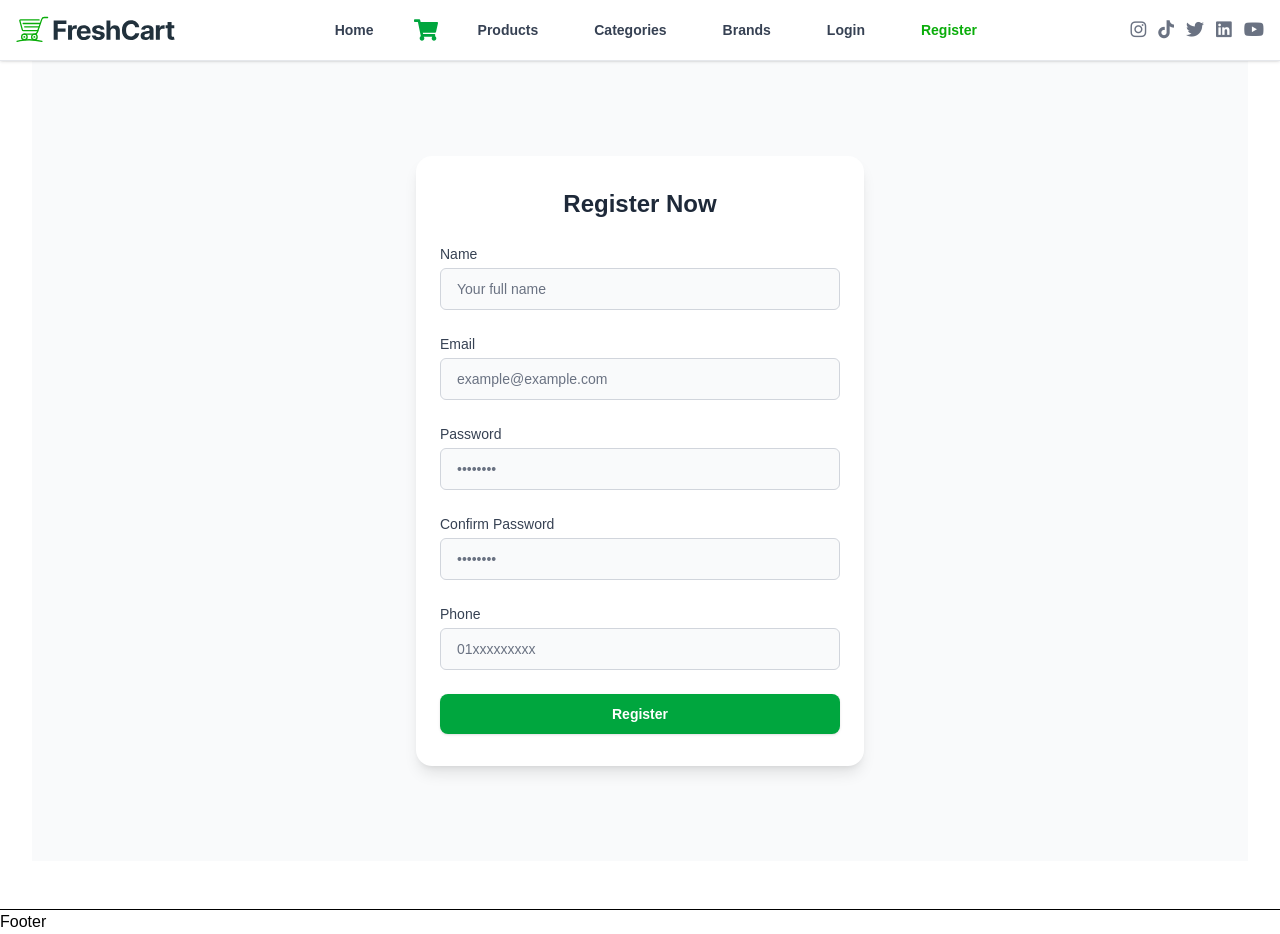
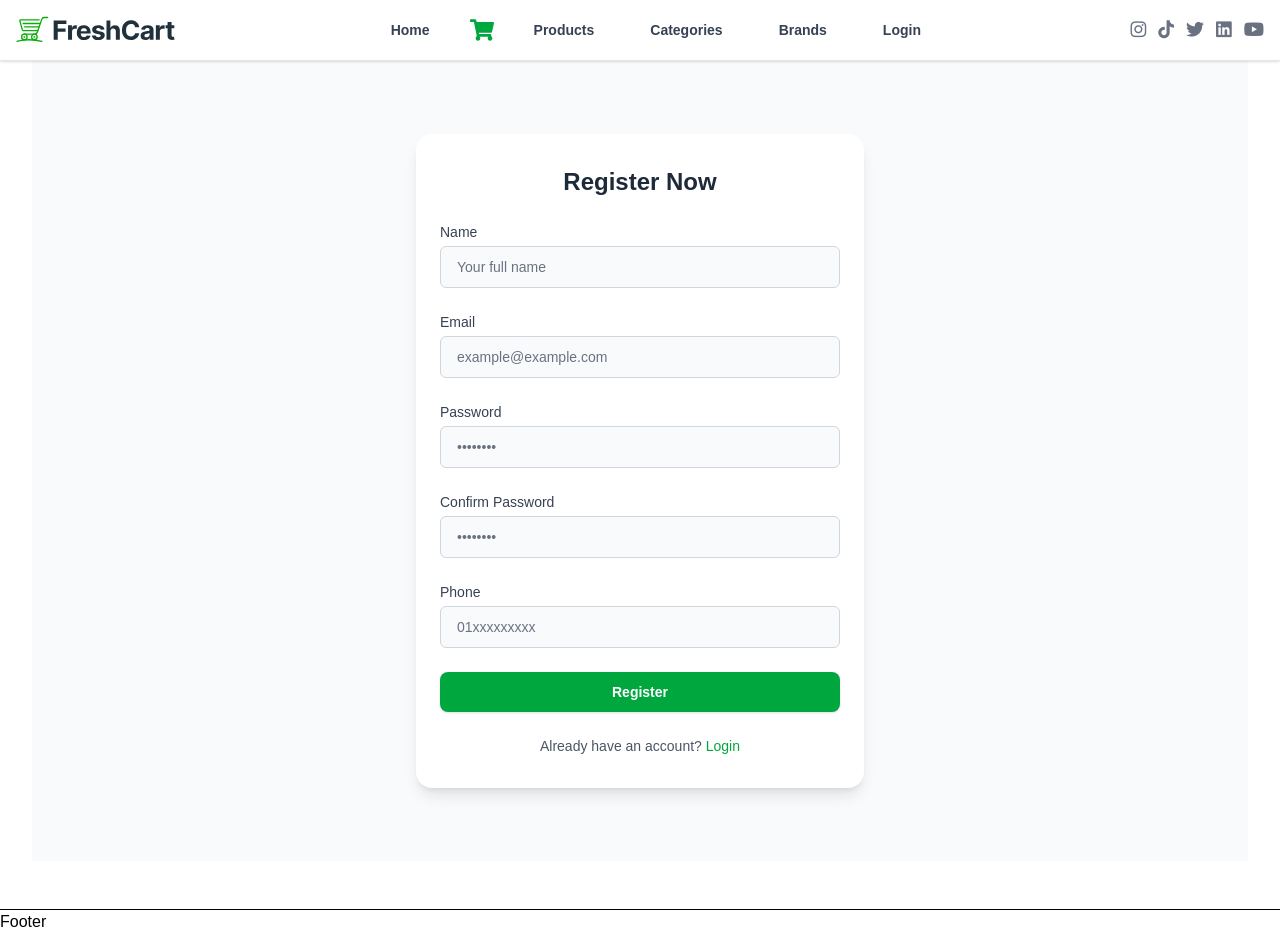
Before and after one commit to devMohamed-Hassan/Fresh-Cart, a React (Vite) app: page /register in a window 1280 px wide. Built offline with nearby package versions, Linux system fonts and the light colour scheme.

Commit message:
feat(auth): unify login/signup

```diff
--- a/src/Components/Login/Login.jsx
+++ b/src/Components/Login/Login.jsx
@@ -4,7 +4,7 @@ import * as Yup from "yup";
 import { FontAwesomeIcon } from "@fortawesome/react-fontawesome";
 import { faCheckCircle, faTimesCircle } from "@fortawesome/free-solid-svg-icons";
 import axios from "axios";
-import { useNavigate } from "react-router-dom";
+import { Link, useNavigate } from "react-router-dom";
 import { userContext } from "../../Context/UserContext";
 
 function Login() {
@@ -155,6 +155,12 @@ function Login() {
         >
           Login
         </button>
+        <p className="text-center text-sm text-gray-600">
+          Don't have an account?{" "}
+          <Link to="/register" className="text-green-600 hover:underline font-medium">
+            Register
+          </Link>
+        </p>
       </form>
     </div>
 
--- a/src/Components/Navbar/Navbar.jsx
+++ b/src/Components/Navbar/Navbar.jsx
@@ -54,7 +54,6 @@ const totalItems = cart.products.reduce((acc, item) => acc + item.count, 0);
           {!token ? (
             <>
               <NavLink to="/login" className={navLinkClasses}>Login</NavLink>
-              <NavLink to="/register" className={navLinkClasses}>Register</NavLink>
             </>
           ) : (
             <button
@@ -62,7 +61,7 @@ const totalItems = cart.products.reduce((acc, item) => acc + item.count, 0);
               className="flex items-center gap-2 bg-red-600 text-white hover:bg-red-700 hover:text-white transition-colors duration-200 px-2 py-1 rounded-md text-sm font-semibold"
             >
               <i className="fa-solid fa-right-from-bracket"></i>
-              Sign Out
+
             </button>
 
           )}
@@ -100,7 +99,6 @@ const totalItems = cart.products.reduce((acc, item) => acc + item.count, 0);
           {!token ? (
             <div className="flex gap-4 mt-2">
               <NavLink to="/login" className={navLinkClasses} onClick={toggleMenu}>Login</NavLink>
-              <NavLink to="/register" className={navLinkClasses} onClick={toggleMenu}>Register</NavLink>
             </div>
           ) : (
             <button
--- a/src/Components/Register/Register.jsx
+++ b/src/Components/Register/Register.jsx
@@ -4,7 +4,7 @@ import * as Yup from "yup";
 import { FontAwesomeIcon } from "@fortawesome/react-fontawesome";
 import { faCheckCircle, faTimesCircle } from "@fortawesome/free-solid-svg-icons";
 import axios from "axios";
-import { useNavigate } from "react-router-dom";
+import { Link, useNavigate } from "react-router-dom";
 import { userContext } from "../../Context/UserContext";
 
 function Register() {
@@ -259,6 +259,13 @@ function Register() {
         >
           Register
         </button>
+        <p className="text-center text-sm text-gray-600">
+          Already have an account?{" "}
+          <Link to="/login" className="text-green-600 hover:underline font-medium">
+            Login
+          </Link>
+
+        </p>
       </form>
     </div>
 
```
